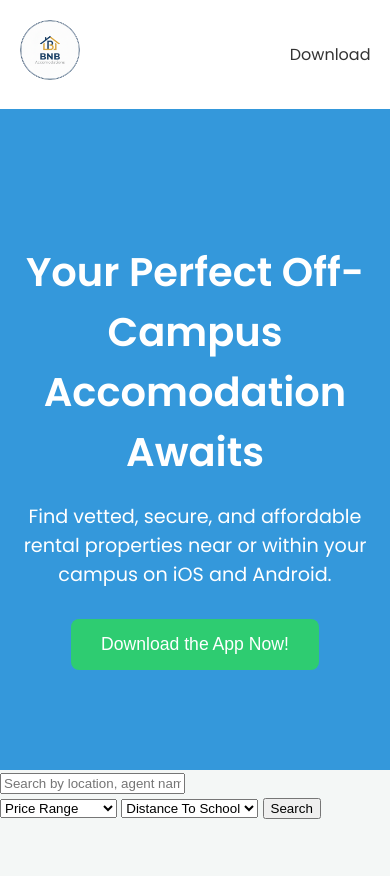
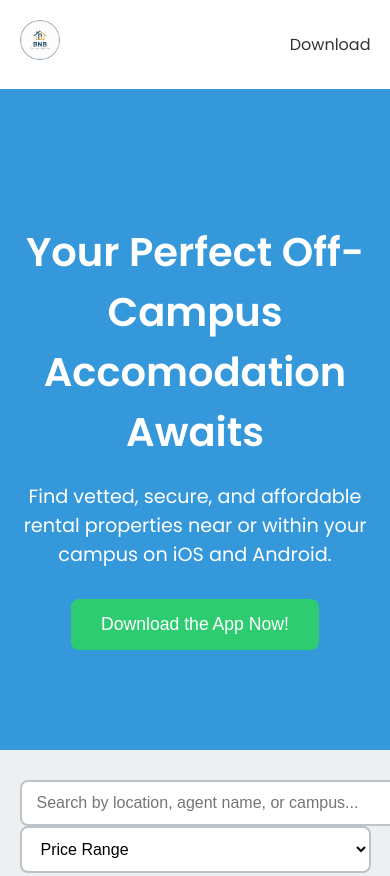
Before and after one commit to Block-devops1/bnb-site, a plain HTML site: page index.html in a window 390 px wide. Shown: the top 876 px of the page. Drawn offline with Linux system fonts and the light colour scheme; a script that the page names is missing.

Commit message:
committed changed every css Lines

```diff
--- a/style.css
+++ b/style.css
@@ -32,25 +32,24 @@ a {
     box-shadow: 0 2px 4px rgba(0, 0, 0, 0.1);
 }
 
-.logo-img, .header-logo {
-    /*Set a specific, reasonable size for the logo in the navbar*/
-    height: 60px;
-    width: 60px;
+/* CORRECTED CODE: Styling applied to the image element inside the logo div */
+.logo {
+    font-size:  1.5em; /* Styling for the logo text/container */
+    font-weight:  bold;
+    color: #3498db;
+    margin-right: 10px; /* Kept margin for spacing */
+}
+
+/* Target the actual image with class .header-logo to set size */
+.header-logo {
+    height: 40px;
+    width: 40px;
     border-radius: 50%;
     object-fit: cover;
-    margin-right: 10px;
     transition: transform 0.3s;
 }
-/* UPDATED CODE: styling now applies directly to the tag <img> tag with class=
-"logo"*/
-.logo {
-    /*Set a specific, reasonable size for the logo in the navbar*/
-    font-size:  1.5em;
-    font-weight:  bold;
-    color: #3498db; /* Blue accent color */
-}
 
-.logo:hover {
+.logo:hover .header-logo {
     transform: scale(1.05);
 }
 nav a {
@@ -164,14 +163,84 @@ nav a:hover {
 }
 
 .google-play-link:hover {
-    background-color: grey;
+    background-color: #f0f2f5;
 }
 
 footer {
     text-align: center;
-    padding: clamp(1rem, 5vw, 2rem);
+    padding: 20px;
     background-color: #2c3e50;
-    color: whitesmoke;
+    color: white;
     font-size: 0.9em;
-    margin-top: auto;
 }
+
+/* ---------------------------------- */
+/* 6. Search Bar Styling (NEW FEATURE) */
+/* ---------------------------------- */
+.search-bar-section {
+    padding: 30px 5%;
+    background-color: #ecf0f1; /* Light gray background */
+    border-bottom: 2px solid #bdc3c7;
+}
+
+.search-container {
+    display: flex;
+    flex-wrap: wrap;
+    gap: 15px;
+    align-items: center;
+    max-width: 1200px;
+    margin: 0 auto;
+}
+
+#search-input {
+    flex-grow: 1;
+    padding: 12px 15px;
+    border: 2px solid #bdc3c7;
+    border-radius: 8px;
+    font-size: 1em;
+    min-width: 200px; /* Ensure input doesn't get too small */
+}
+
+.filters {
+    display: flex;
+    gap: 15px;
+    flex-wrap: wrap;
+}
+
+.filters select {
+    padding: 12px 15px;
+    border: 2px solid #bdc3c7;
+    border-radius: 8px;
+    font-size: 1em;
+    background-color: white;
+    cursor: pointer;
+}
+
+.search-button {
+    /* Reuses cta-button styling but with a specific tweak */
+    padding: 12px 20px;
+    margin: 0;
+    min-width: 100px;
+    background-color: #3498db; /* Use primary blue for the button */
+}
+
+.search-button:hover {
+    background-color: #2980b9;
+}
+
+/* Media Query for Mobile Responsiveness */
+@media (max-width: 768px) {
+    .search-container {
+        flex-direction: column;
+        align-items: stretch;
+    }
+
+    .filters {
+        flex-direction: column;
+        gap: 10px;
+    }
+
+    #search-input, .filters select, .search-button {
+        width: 100%; /* Full width on small screens */
+    }
+}
```
